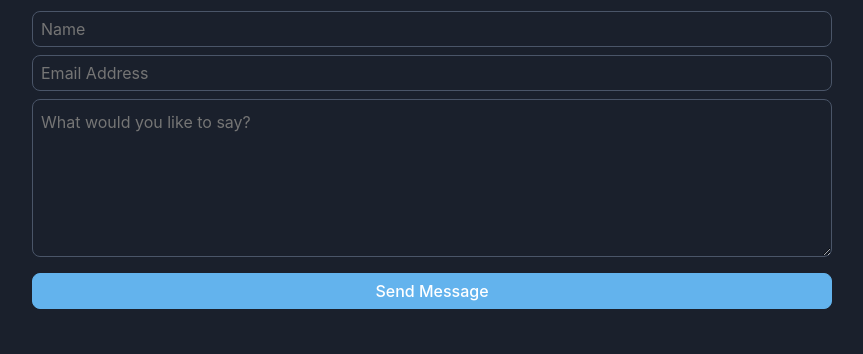
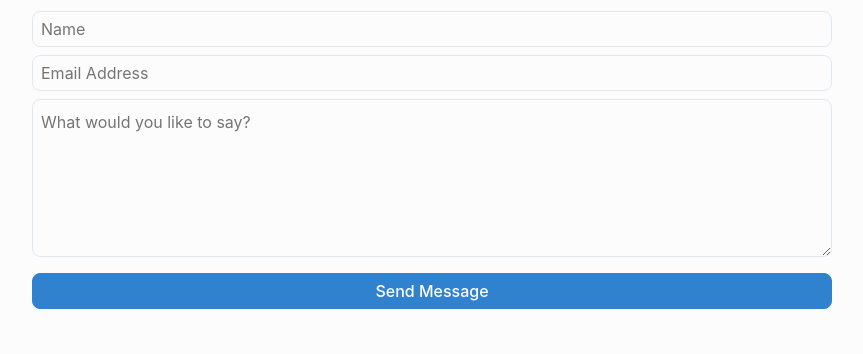
Before and after one commit to trozware/troz.net-2025, an Eleventy site: page src/contact.md in a window 1280 px wide. Shown: the part 147-501 px from the top of the page, without its empty margins (208-1071 px from the left). Built offline with nearby package versions, Linux system fonts and the dark colour scheme; Eleventy itself is replaced by a stand-in of ours; files that its build step writes are made by us from their sources.

Commit message:
stuck in dark when in dark mode

```diff
--- a/src/_includes/partials/style_links.njk
+++ b/src/_includes/partials/style_links.njk
@@ -1,4 +1,4 @@
-<link href="/styles/style.css?v=1" rel="stylesheet" />
+<link href="/styles/style.css?v=2" rel="stylesheet" />
 
 {% if layout == "layouts/post.njk" %}
     <link href="/styles/prism.css" rel="stylesheet" />
--- a/src/scss/style.scss
+++ b/src/scss/style.scss
@@ -608,22 +608,22 @@ pre {
   }
 }
 
-/* Dark mode media query as fallback */
-@media (prefers-color-scheme: dark) {
-  :root:not([data-theme]) {
-    --bg-primary: #1a202c;
-    --bg-secondary: #2d3748;
-    --text-primary: #f7fafc;
-    --text-secondary: #e2e8f0;
-    --accent-color: #63b3ed;
-    --border-color: #4a5568;
-    --header-bg: rgba(26, 32, 44, 0.95);
-    --code-bg: #2d3748;
-    --link-color: #63b3ed;
-    background-color: #1a202c;
-    color: #fff;
-  }
-}
+// /* Dark mode media query as fallback */
+// @media (prefers-color-scheme: dark) {
+//   :root:not([data-theme]) {
+//     --bg-primary: #1a202c;
+//     --bg-secondary: #2d3748;
+//     --text-primary: #f7fafc;
+//     --text-secondary: #e2e8f0;
+//     --accent-color: #63b3ed;
+//     --border-color: #4a5568;
+//     --header-bg: rgba(26, 32, 44, 0.95);
+//     --code-bg: #2d3748;
+//     --link-color: #63b3ed;
+//     background-color: #1a202c;
+//     color: #fff;
+//   }
+// }
 
 .mac_app_button, .ios_app_button {
   display: inline-block;
```
